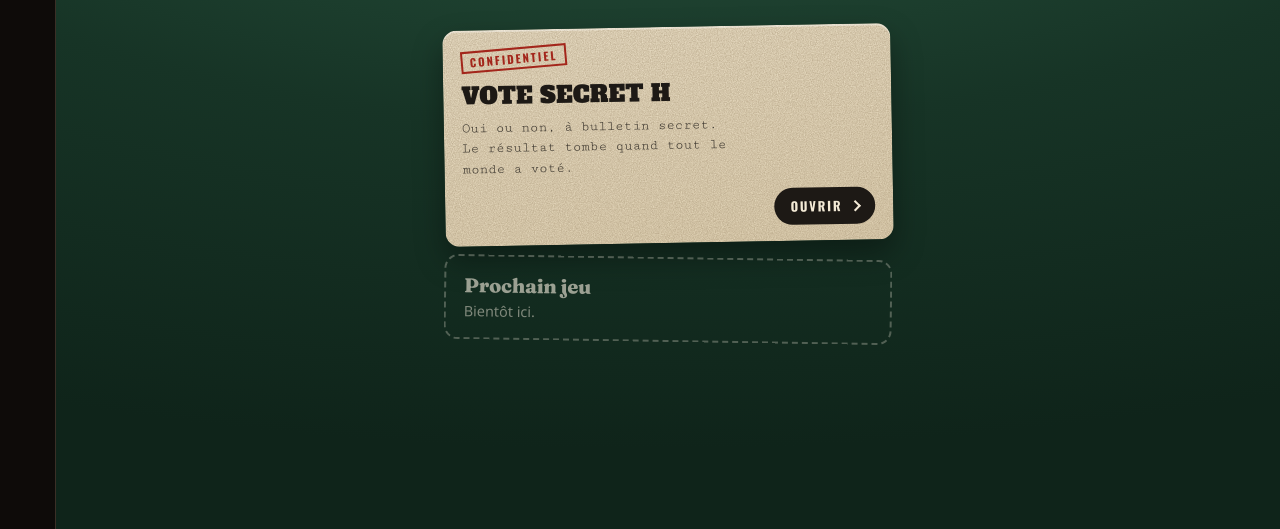
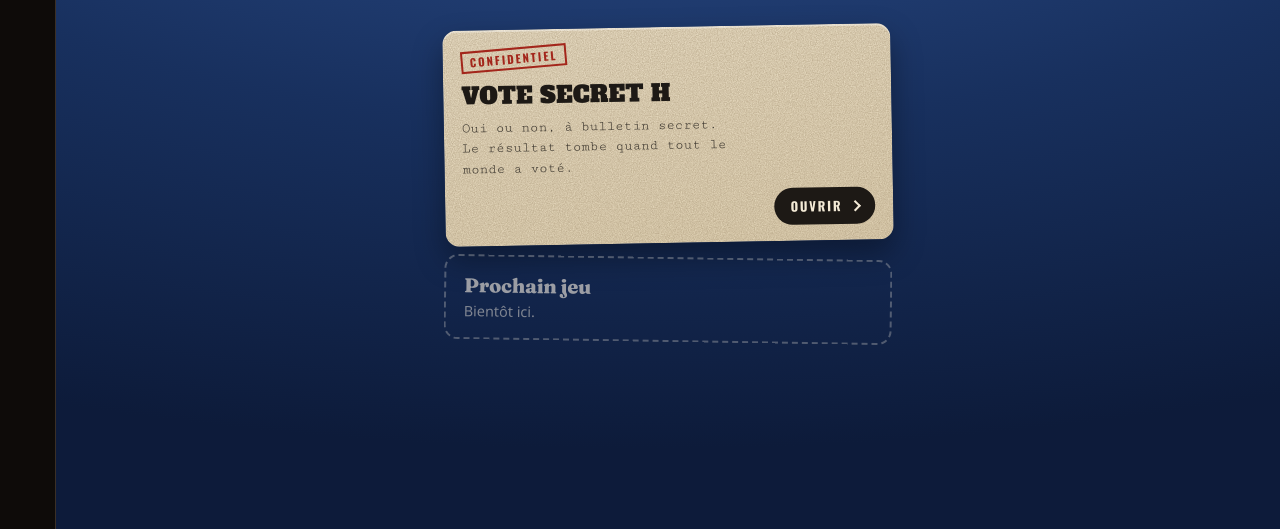
Before and after one commit to cestlafolie/cestlafolie.github.io, a plain HTML site: page index.html in a window 1280 px wide. Shown: the part 271-800 px from the top of the page. Drawn offline with nearby package versions, Linux system fonts and the light colour scheme; no server answers.

Commit message:
Accueil : fond bleu
Co-Authored-By: Claude Opus 5.5 <noreply@anthropic.com>
Claude-Session: https://claude.ai/code/session_01KGPYpQbdR3G3Q93UwHz33b

```diff
--- a/styles.css
+++ b/styles.css
@@ -151,7 +151,7 @@ button{font:inherit;color:inherit;background:none;border:none;cursor:pointer;-we
 .danger:active{background:#e0402f;color:var(--night);transform:scale(.98)}
 
 /* ===== Accueil : table de jeux (style propre au site) ===== */
-body[data-tab="accueil"]{background:radial-gradient(130% 90% at 50% 0%,#2b5a43 0%,#173426 55%,#0f241a 100%)}
+body[data-tab="accueil"]{background:radial-gradient(130% 90% at 50% 0%,#2f5394 0%,#18305e 55%,#0d1b3a 100%)}
 body[data-tab="accueil"] .live{visibility:hidden}
 body[data-tab="accueil"] .top-title{font:800 1.15rem "Fraunces",Georgia,serif;letter-spacing:0;text-transform:none}
 .home{padding:clamp(6px,2dvh,18px) 4px 0;color:#f6efe0}
```
